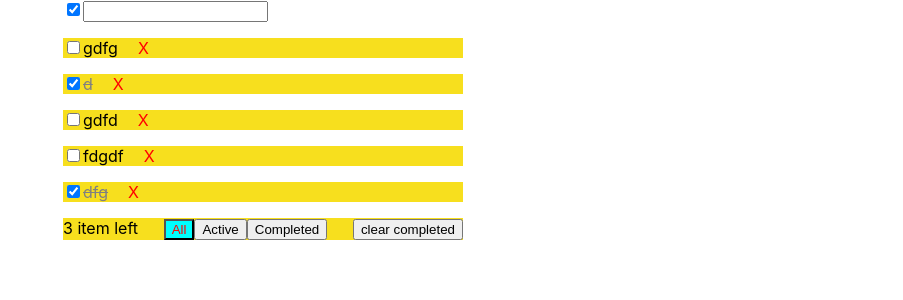
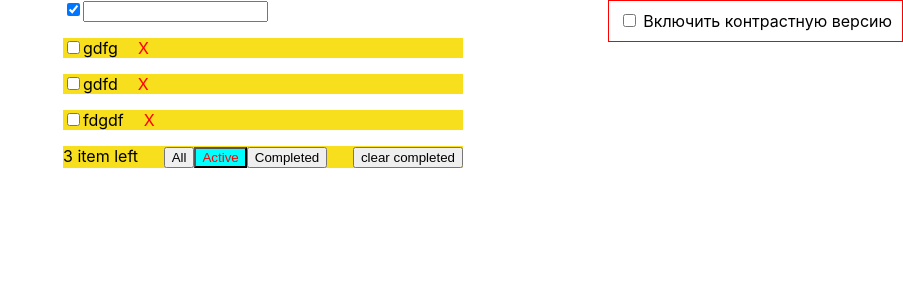
Before and after one commit to zlodiak/react-todos-list, a React (Create React App) app: page / in a window 1280 px wide. Shown: the top 300 px of the page, without its empty margins (377-1280 px from the left). Built offline with nearby package versions, Linux system fonts and the light colour scheme; data requests are answered from the project's data file.

Commit message:
theme toggling ok

```diff
--- a/db.json
+++ b/db.json
@@ -40,7 +40,7 @@
   "main": [
     {
       "id": 0,
-      "displayMode": "all"
+      "displayMode": "active"
     }
   ]
 }
--- a/src/App.js
+++ b/src/App.js
@@ -1,11 +1,11 @@
-import React, { useEffect } from 'react';
+import React, { useEffect, useState } from 'react';
 import { connect } from 'react-redux';
 
 import Header from './components/header/Header';
 import Main from './components/main/Main';
 import Footer from './components/footer/Footer';
 import { initTodosThunk, initHeaderThunk, initMainThunk } from './redux/actions';
-import { createUseStyles, ThemeProvider } from 'react-jss';
+import { createUseStyles, ThemeProvider, useTheme } from 'react-jss';
 
 const useStyles = createUseStyles({
   body: {
@@ -17,15 +17,29 @@ const useStyles = createUseStyles({
     justifyContent: 'space-between',
     background: theme => theme.background,
   },
+  themeChcker: {
+    position: 'fixed',
+    top: 0,
+    right: 0,
+    border: '1px solid red',
+    padding: '10px',
+  }
 });
 
-const theme = {
+const theme1 = {
   background: "#f7df1e",
   color: "#24292e"
 };
 
+const theme2 = {
+  background: "maroon",
+  color: "#fff"
+};
+
 function App(props) {
-  const classes = useStyles(theme);
+  const [contrast, setContrast] = useState(false);
+  const classes = useStyles(contrast ? theme2 : theme1);
+
   useEffect(() => {
     props.initTodosThunk();
     props.initHeaderThunk();
@@ -33,7 +47,7 @@ function App(props) {
   });
 
   return (
-    <ThemeProvider theme={theme}>
+    <ThemeProvider theme={contrast ? theme2 : theme1}>
       <div className={ classes.body }>
         <header>
           <Header/>
@@ -47,6 +61,10 @@ function App(props) {
           <Footer/>
         </footer>
       </div>
+
+      <div className={ classes.themeChcker }>
+        <input type="checkbox" value={ contrast } onChange={ () => setContrast(!contrast) }/> Включить контрастную версию
+      </div>
     </ThemeProvider>
   );
 }
```
